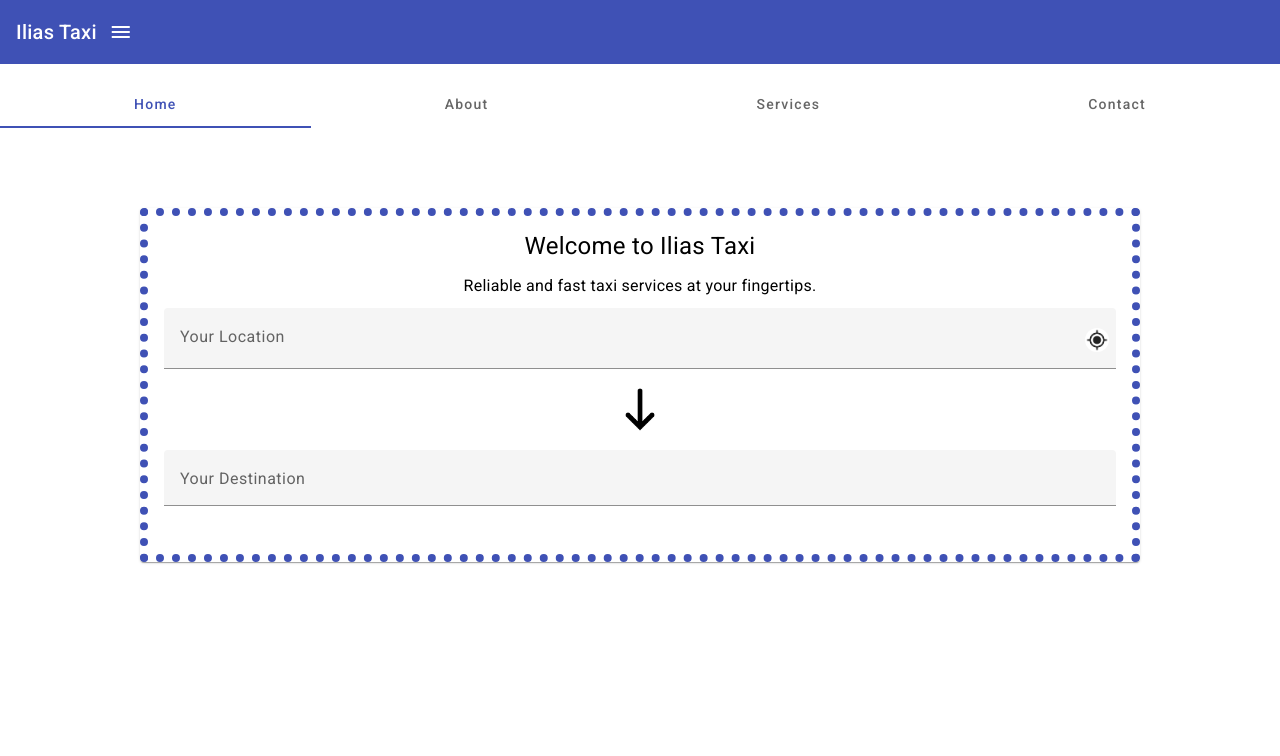
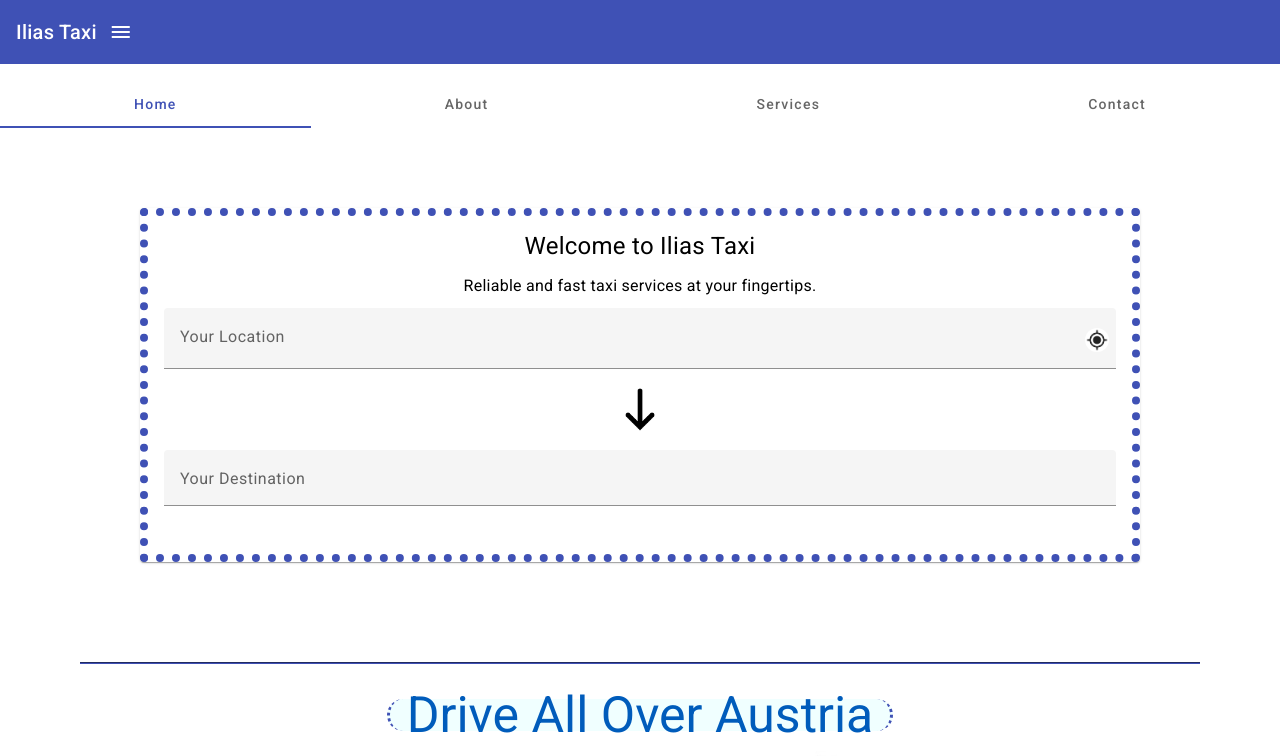
Before and after one commit to waleedismaeil/ilias-taxi, an Angular app: page /home in a window 1280 px wide. Shown: the top 756 px of the page. Built offline with nearby package versions, Linux system fonts and the light colour scheme.

Commit message:
-created a folder called "images-home" for the images used in the home folder -moved the body of home 100px upwards

```diff
--- a/src/app/home/home.component.css
+++ b/src/app/home/home.component.css
@@ -54,7 +54,7 @@
     width:97%;
 }
 .div1{
-    margin-top: 200px;;
+    margin-top: 100px;;
     border-top-width: 400px;
     border-top:2px;
     border-top-color: #3f51b5;
@@ -72,6 +72,7 @@
 
 }
 .h1{
+    color:#005cbb;
     background-color: azure;
     text-align: center;
     font-size: 50px;
@@ -80,6 +81,7 @@
     margin-top:35px;
     margin-bottom: 15px;
     border-radius: 300px;
+    border-color:#3f51b5;
     border-left-style: dotted;
     border-right-style: dotted;
 }
```
Also changed, not shown: src/images/arrow.png (added).
